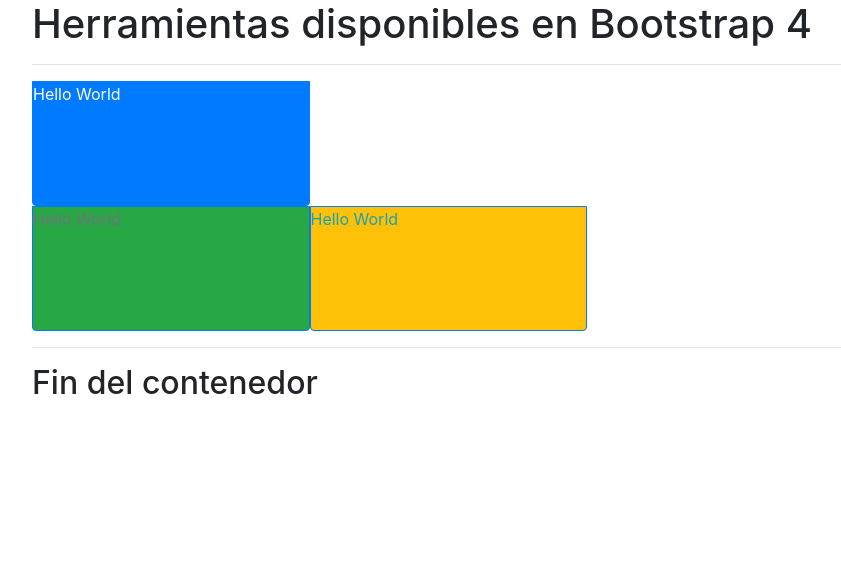
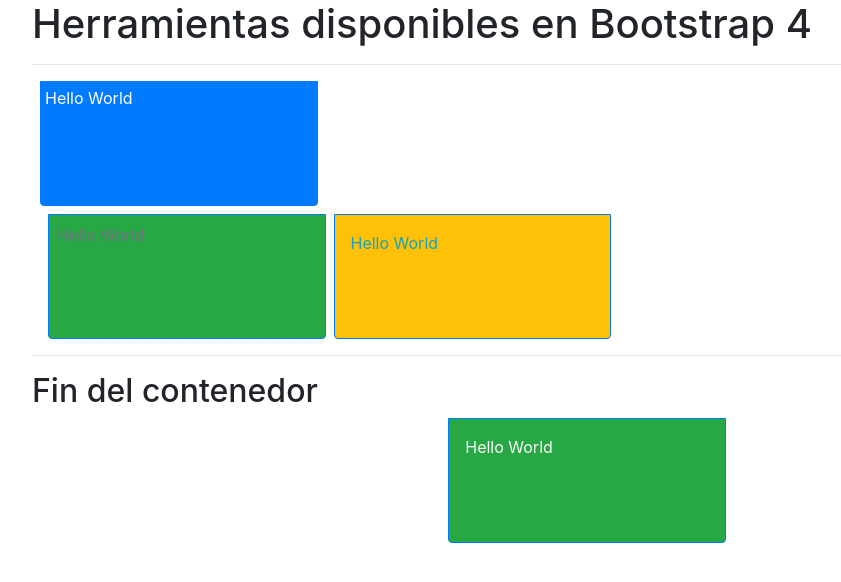
Before and after one commit to Armando101/Learning-CSS, a plain HTML site: page LearningBootstrap/herraminentas.html in a window 1280 px wide. Shown: the whole page, without its empty margins (53-894 px from the left). Drawn offline with nearby package versions, Linux system fonts and the light colour scheme.

Commit message:
Learning Bootstrap herramientas: margenes y padding

```diff
--- a/LearningBootstrap/herraminentas.html
+++ b/LearningBootstrap/herraminentas.html
@@ -10,18 +10,23 @@
     <div class="container" style="height: 500px">
         <h1>Herramientas disponibles en Bootstrap 4</h1>
         <hr>
-        <div class="text-white bg-primary float-sm-left float-lg-none caja w-25 h-25 border border-primary rounded-bottom">
+        <div class="m-2 p-1 text-white bg-primary float-sm-left float-lg-none caja w-25 h-25 border border-primary rounded-bottom">
             Hello World
         </div>
-        <div class="text-muted bg-success float-sm-left caja w-25 h-25 border border-primary rounded-bottom">
+        <div class="ml-3 p-2 text-muted bg-success float-sm-left caja w-25 h-25 border border-primary rounded-bottom">
             Hello World
         </div>
-        <div class="text-info bg-warning float-sm-left caja w-25 h-25 border border-primary rounded-bottom">
+        <div class="mx-2 p-3 text-info bg-warning float-sm-left caja w-25 h-25 border border-primary rounded-bottom">
             Hello World
         </div>
         <div class="clearfix"></div>
         <hr>
         <h2>Fin del contenedor</h2>
+        <!-- mx coloca margen a la derecha e izquierda
+        my coloca margen hacia arriba y abajo -->
+        <div class="mx-auto m-2 p-3 text-light bg-success caja w-25 h-25 border border-primary rounded-bottom">
+            Hello World
+        </div>
     </div>
 
     <script type="text/javascript" src="jquery/jquery.js"></script>
```
